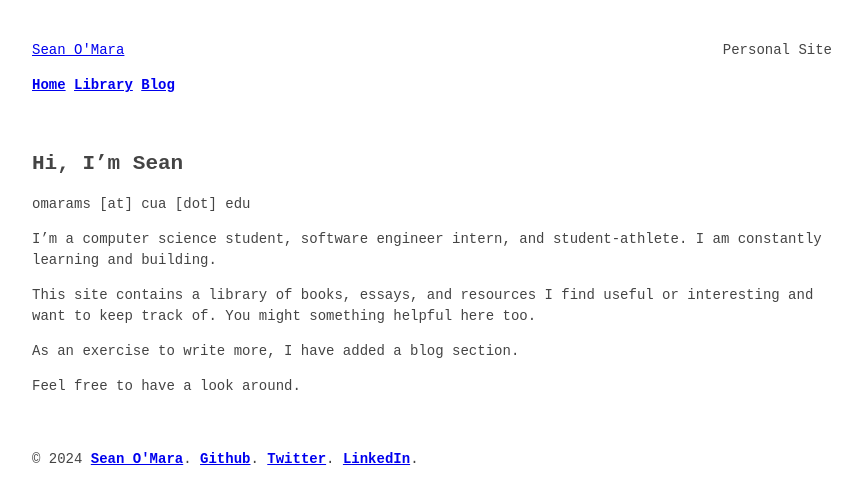
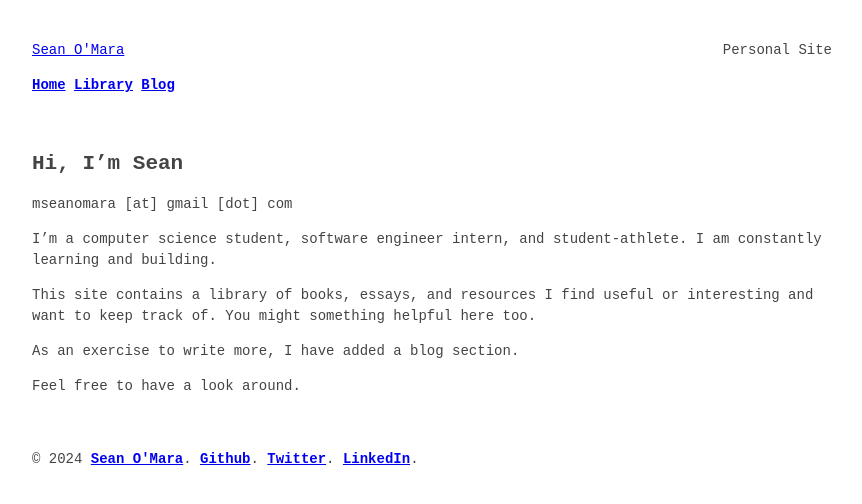
Before and after one commit to smomara/smomara.github.io, a Jekyll site: the page built from index.md, in a window 1280 px wide. Shown: the top 504 px of the page, without its empty margins (208-1070 px from the left). Built offline with Jekyll 4.4.1, drawn with Linux system fonts in a browser that asks for light colours.

Commit message:
Typo + Update

```diff
--- a/index.md
+++ b/index.md
@@ -5,7 +5,7 @@ title: Sean O'Mara
 
 # Hi, I'm Sean
 
-omarams [at] cua [dot] edu
+mseanomara [at] gmail [dot] com
 
 I'm a computer science student, software engineer intern, and student-athlete. I am constantly learning and building.
 
```
Also changed, not shown: _posts/2024-05-31-physical-textbooks.md (+1 -1 lines).
